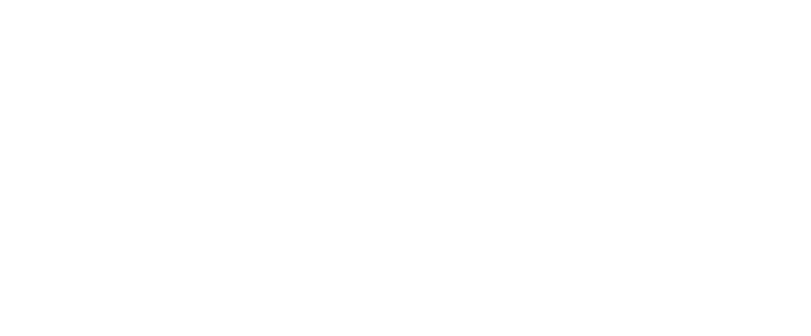
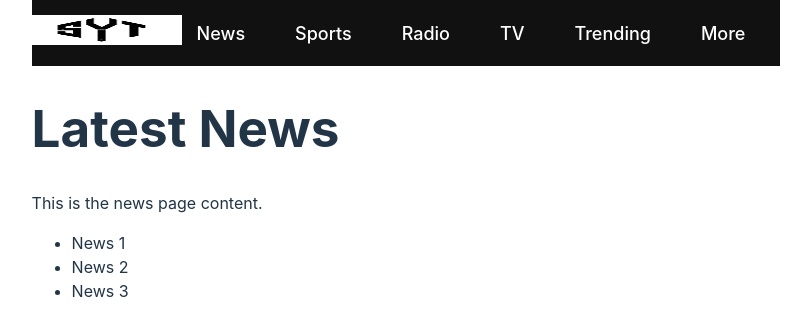
Before and after one commit to Trev241/news, a React (Vite) app: page /news in a window 1280 px wide. Shown: the top 336 px of the page, without its empty margins (234-1045 px from the left). Built offline with nearby package versions, Linux system fonts and the light colour scheme.

Commit message:
Add navbar

```diff
--- a/src/App.jsx
+++ b/src/App.jsx
@@ -2,6 +2,7 @@ import React from "react";
 import { BrowserRouter as Router, Route, Switch } from "react-router-dom";
 import Home from "./pages/Home/Home.jsx";
 import Article from "./pages/Article/Article.jsx";
+import News from "./pages/News/News.jsx";
 
 const App = () => {
   return (
@@ -10,6 +11,7 @@ const App = () => {
         <Switch>
           <Route path="/" exact component={Home} />
           <Route path="/article" component={Article} />
+           <Route path="/news" component={News} />
         </Switch>
       </div>
     </Router>
--- /dev/null
+++ b/src/components/NavBar/NavBar.css
@@ -0,0 +1,39 @@
+.navbar {
+   background-color: #111;
+   color: #fff;
+   padding: 15px 0;
+}
+
+.navbar-container {
+   max-width: 1200px;
+   margin: 0 auto;
+   display: flex;
+   align-items: center;
+   justify-content: space-between;
+}
+
+.navbar-logo img {
+   height: 30px;
+}
+
+.navbar-menu {
+   list-style-type: none;
+   margin: 0;
+   padding: 0;
+   display: flex;
+}
+
+.navbar-item {
+   margin-right: 20px;
+}
+
+.navbar-link {
+   text-decoration: none;
+   color: #fff;
+   font-size: 18px;
+   padding: 10px 15px;
+}
+
+.navbar-link:hover {
+   text-decoration: underline;
+}
--- /dev/null
+++ b/src/components/NavBar/NavBar.jsx
@@ -0,0 +1,38 @@
+import React from 'react';
+import './NavBar.css'
+
+const Navbar = () => {
+   return (
+      <nav className="navbar">
+         <div className="navbar-container">
+            <div className="navbar-logo">
+               <a href="/">
+                  <img src="/src/images/logo.png" alt="SYT News Logo" width={150} height={50}/>
+               </a>
+            </div>
+            <ul className="navbar-menu">
+               <li className="navbar-item">
+                  <a href="/news" className="navbar-link">News</a>
+               </li>
+               <li className="navbar-item">
+                  <a href="/sport" className="navbar-link">Sports</a>
+               </li>
+               <li className="navbar-item">
+                  <a href="/radio" className="navbar-link">Radio</a>
+               </li>
+               <li className="navbar-item">
+                  <a href="/tv" className="navbar-link">TV</a>
+               </li>
+               <li className="navbar-item">
+                  <a href="/trending" className="navbar-link">Trending</a>
+               </li>
+               <li className="navbar-item">
+                  <a href="#" className="navbar-link">More</a>
+               </li>
+            </ul>
+         </div>
+      </nav>
+   );
+};
+
+export default Navbar;
--- a/src/pages/Article/Article.jsx
+++ b/src/pages/Article/Article.jsx
@@ -1,10 +1,13 @@
 import React from "react";
 import image from "./../../assets/articles/ttc.jpg";
+import NavBar from "../../components/NavBar/NavBar.jsx";
 
 import "./Article.css";
 
 const Article = () => {
    return (
+      <div>
+         <NavBar/>
          <div className="article-root">
             <section className="article-main">
                <h1>TTC service changes starting Sunday</h1>
@@ -12,7 +15,7 @@ const Article = () => {
                   <i>Several changes to TTC service beginning this Sunday.</i>
                </p>
 
-        <img src={image} />
+               <img src={image}/>
 
                <p>
                   Starting Sunday the TTC is changing bus service on several key routes
@@ -64,6 +67,7 @@ const Article = () => {
                </p>
             </section>
          </div>
+      </div>
    );
 };
 
--- a/src/pages/Home/Home.jsx
+++ b/src/pages/Home/Home.jsx
@@ -1,14 +1,16 @@
 import React from 'react';
 import './Home.css';
+import NavBar from "../../components/NavBar/NavBar.jsx";
 
 const Home = () => {
    return (
       <div>
+         <NavBar />
          <div className="home">
             <section className="top-section">
-               <a href="/">
-                  <img src="/src/images/logo.png" alt="SYT News Logo" width={150} height={50}/>
-               </a>
+               {/*<a href="/">*/}
+               {/*   <img src="/src/images/logo.png" alt="SYT News Logo" width={150} height={50}/>*/}
+               {/*</a>*/}
                <h1>SYT News</h1>
                <p>Stay updated with the latest news and updates</p>
             </section>
--- a/src/pages/News.jsx
+++ b/src/pages/News/News.jsx
@@ -1,8 +1,10 @@
 import React from 'react';
+import NavBar from "../../components/NavBar/NavBar.jsx";
 
 const News = () => {
    return (
       <div>
+         <NavBar />
          <h1>Latest News</h1>
          <p>This is the news page content.</p>
          <ul>
```
Also changed, not shown: src/pages/News/News.css (added). Lines whose indentation alone changed are shown as unchanged.
